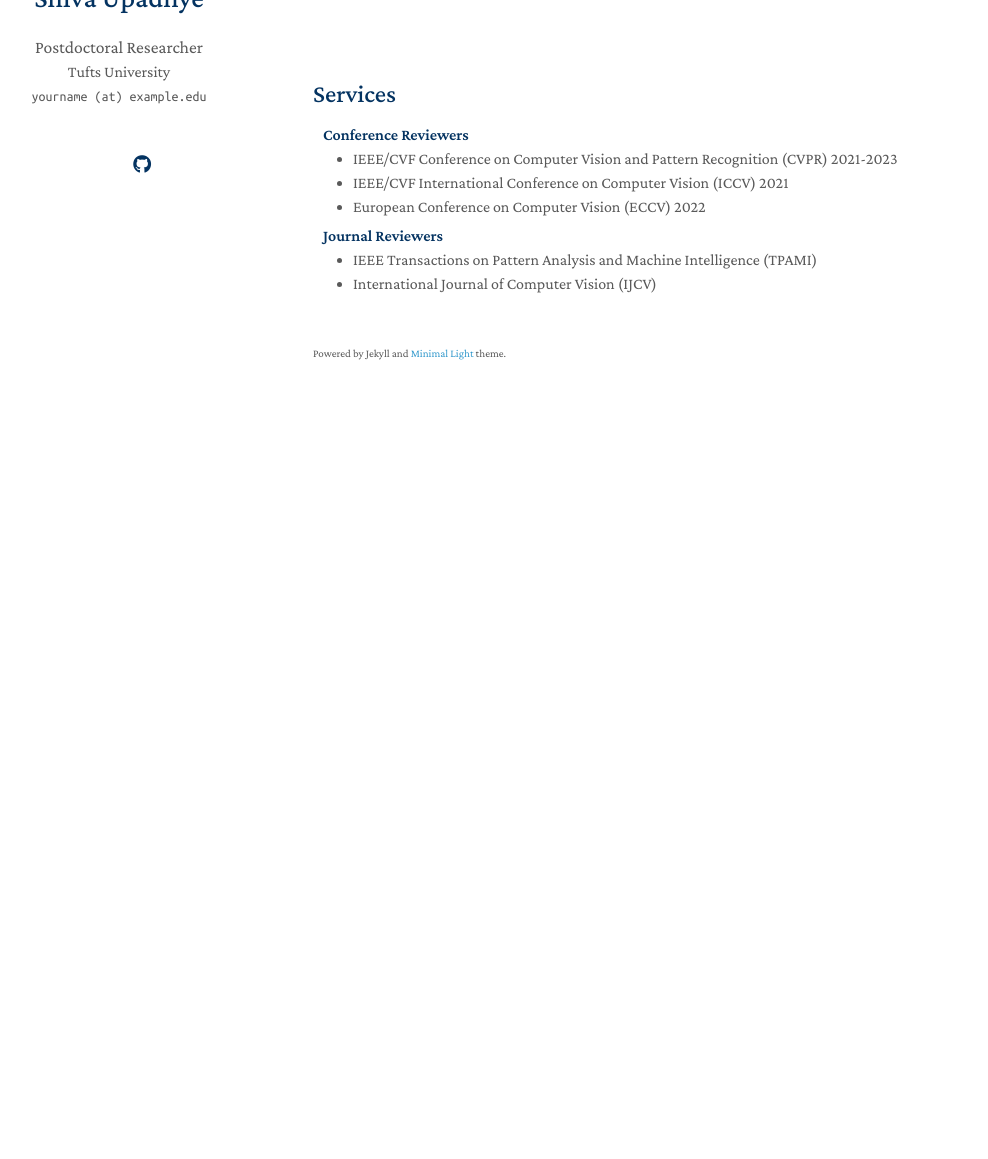
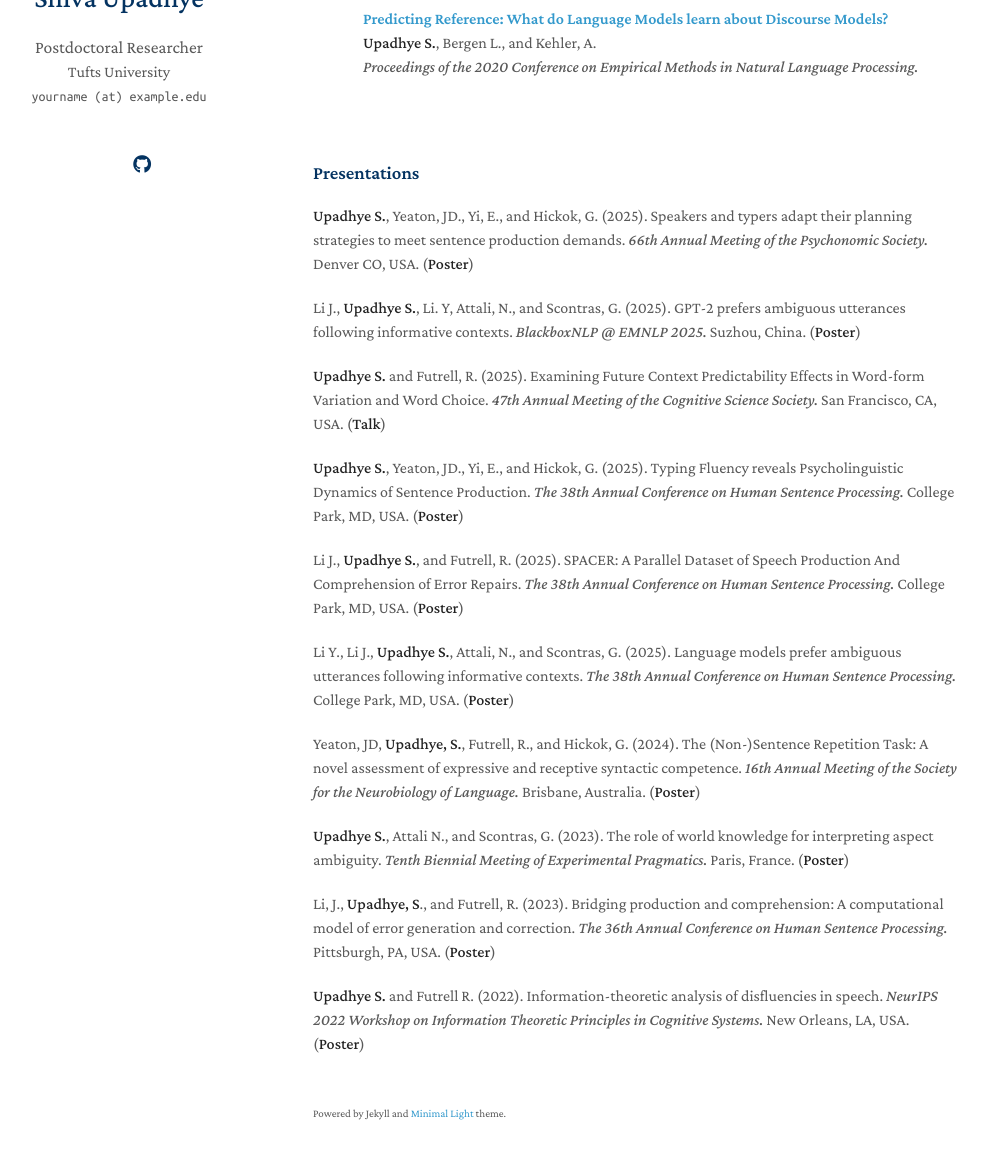
Before and after one commit to shiupadhye/shiupadhye.github.io, a Jekyll site: the page built from index.md, in a window 1280 px wide and 1400 px high, scrolled down 1727 px, cut to the strip 206-1365 px from the top of the window. Shown: the whole strip, without its empty margins (157-1145 px from the left). Built offline with Jekyll 4.4.1, drawn with Linux system fonts in a browser that asks for light colours; a style sheet for code colours, icons or effects is not loaded; our own code applies the rules of GitHub Pages for plain Markdown files; before the commit the page ends 2367 px from its top, so only the background shows below that.

Commit message:
Update index.md

```diff
--- a/index.md
+++ b/index.md
@@ -10,7 +10,27 @@
 I recently completed my PhD in [Language Science](https://www.langsci.uci.edu/) at the University of California - Irvine, where I was advised by Richard Futrell and affiliated with the [Language Processing Group](https://langprocgroup.github.io/) and the [meaning lab](https://sites.socsci.uci.edu/~gscontra//meaning/).
 Before that, I earned my Bachelor’s degree in Cognitive Science with a concentration in Machine Learning and Neural Computation and a minor in Math from the University of California - San Diego. I also spent a year in industry, working on signal processing for optical sensing across a range of research applications.
 
+## Research
+### Publications
+{% include_relative _includes/publications.md %}
+### Presentations
 
-{% include_relative _includes/publications.md %}
+<p> <strong> Upadhye S.</strong>, Yeaton, JD., Yi, E., and Hickok, G. (2025). Speakers and typers adapt their planning strategies to meet sentence production demands. <em> 66th Annual Meeting of the Psychonomic Society.</em> Denver CO, USA. (<strong>Poster</strong>) </p>
 
-{% include_relative _includes/services.md %}
+<p>Li J., <strong>Upadhye S.</strong>, Li. Y, Attali, N., and Scontras, G. (2025). GPT-2 prefers ambiguous utterances following informative contexts. <em> BlackboxNLP @ EMNLP 2025. </em> Suzhou, China. (<strong>Poster</strong>) </p>
+
+<p><strong>Upadhye S.</strong> and Futrell, R. (2025). Examining Future Context Predictability Effects in Word-form Variation and Word Choice. <em>47th Annual Meeting of the Cognitive Science Society.</em> San Francisco, CA, USA. (<strong>Talk</strong>)</p>
+
+<p><strong>Upadhye S.</strong>, Yeaton, JD., Yi, E., and Hickok, G. (2025). Typing Fluency reveals Psycholinguistic Dynamics of Sentence Production. <em>The 38th Annual Conference on Human Sentence Processing.</em> College Park, MD, USA. (<strong>Poster</strong>)</p>
+
+<p>Li J., <strong>Upadhye S.</strong>, and Futrell, R. (2025). SPACER: A Parallel Dataset of Speech Production And Comprehension of Error Repairs. <em>The 38th Annual Conference on Human Sentence Processing. </em> College Park, MD, USA. (<strong>Poster</strong>)</p>
+
+<p>Li Y., Li J., <strong>Upadhye S.</strong>, Attali, N., and Scontras, G. (2025). Language models prefer ambiguous utterances following informative contexts. <em>The 38th Annual Conference on Human Sentence Processing. </em> College Park, MD, USA. (<strong>Poster</strong>)</p>
+
+<p>Yeaton, JD, <strong>Upadhye, S.</strong>, Futrell, R., and Hickok, G. (2024). The (Non-)Sentence Repetition Task: A novel assessment of expressive and receptive syntactic competence. <em>16th Annual Meeting of the Society for the Neurobiology of Language.</em> Brisbane, Australia. (<strong>Poster</strong>)</p>
+
+<p><strong>Upadhye S.</strong>, Attali N., and Scontras, G. (2023). The role of world knowledge for interpreting aspect ambiguity. <em>Tenth Biennial Meeting of Experimental Pragmatics. </em> Paris, France. (<strong>Poster</strong>)</p>
+
+<p>Li, J., <strong>Upadhye, S</strong>., and Futrell, R. (2023). Bridging production and comprehension: A computational model of error generation and correction. <em>The 36th Annual Conference on Human Sentence Processing. </em> Pittsburgh, PA, USA. (<strong>Poster</strong>)</p>
+
+<p><strong>Upadhye S.</strong> and Futrell R. (2022). Information-theoretic analysis of disfluencies in speech. <em>NeurIPS 2022 Workshop on Information Theoretic Principles in Cognitive Systems. </em> New Orleans, LA, USA. (<strong>Poster</strong>)</p>
```
